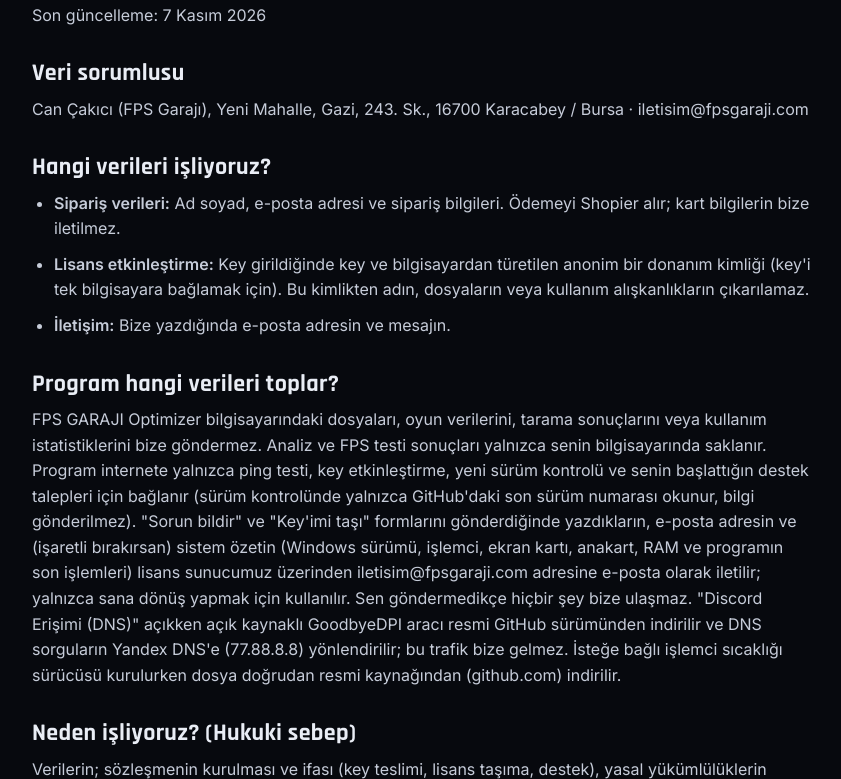
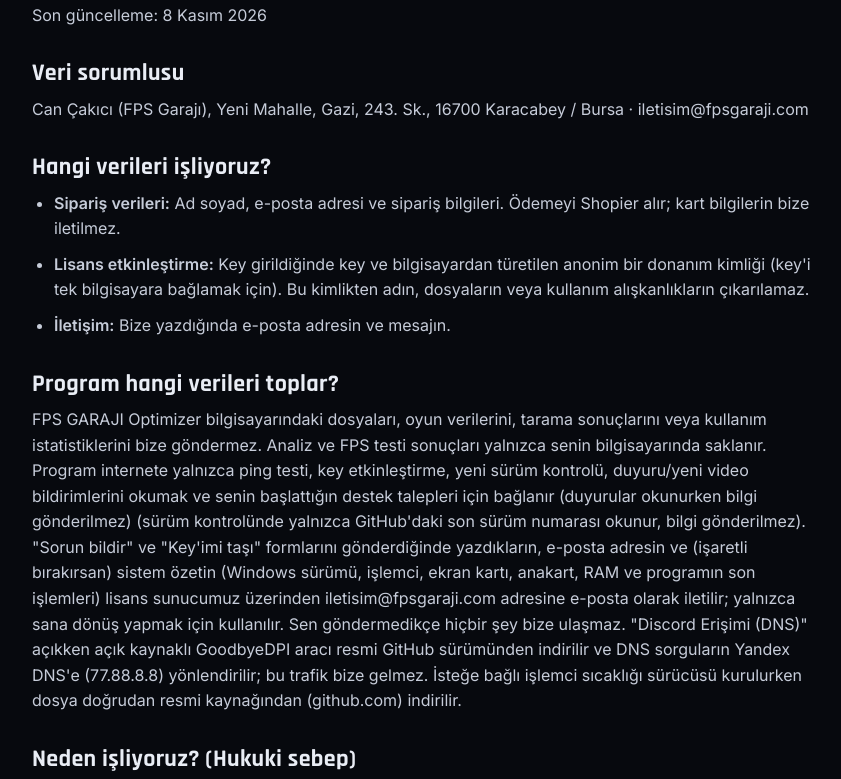
Before and after one commit to fpsgaraji/fpsgaraji.github.io, a plain HTML site: page gizlilik.html in a window 1280 px wide. Shown: the part 135-914 px from the top of the page, without its empty margins (218-1059 px from the left). Drawn offline with Linux system fonts and the light colour scheme.

Commit message:
Sürüm 2.3, gizlilik: duyuru/video bildirimleri
Co-Authored-By: Claude Opus 5.5 <noreply@anthropic.com>

```diff
--- a/gizlilik.html
+++ b/gizlilik.html
@@ -5,7 +5,7 @@
 <body><div class="doc">
 <a class="back" href="index.html">← Ana sayfa</a>
 <h1>Gizlilik Politikası ve KVKK Aydınlatma Metni</h1>
-<p>Son güncelleme: 7 Kasım 2026</p>
+<p>Son güncelleme: 8 Kasım 2026</p>
 
 <h2>Veri sorumlusu</h2>
 <p>Can Çakıcı (FPS Garajı), Yeni Mahalle, Gazi, 243. Sk., 16700 Karacabey / Bursa · iletisim@fpsgaraji.com</p>
@@ -18,7 +18,7 @@
 </ul>
 
 <h2>Program hangi verileri toplar?</h2>
-<p>FPS GARAJI Optimizer bilgisayarındaki dosyaları, oyun verilerini, tarama sonuçlarını veya kullanım istatistiklerini bize göndermez. Analiz ve FPS testi sonuçları yalnızca senin bilgisayarında saklanır. Program internete yalnızca ping testi, key etkinleştirme, yeni sürüm kontrolü ve senin başlattığın destek talepleri için bağlanır (sürüm kontrolünde yalnızca GitHub'daki son sürüm numarası okunur, bilgi gönderilmez). "Sorun bildir" ve "Key'imi taşı" formlarını gönderdiğinde yazdıkların, e-posta adresin ve (işaretli bırakırsan) sistem özetin (Windows sürümü, işlemci, ekran kartı, anakart, RAM ve programın son işlemleri) lisans sunucumuz üzerinden iletisim@fpsgaraji.com adresine e-posta olarak iletilir; yalnızca sana dönüş yapmak için kullanılır. Sen göndermedikçe hiçbir şey bize ulaşmaz. "Discord Erişimi (DNS)" açıkken açık kaynaklı GoodbyeDPI aracı resmi GitHub sürümünden indirilir ve DNS sorguların Yandex DNS'e (77.88.8.8) yönlendirilir; bu trafik bize gelmez. İsteğe bağlı işlemci sıcaklığı sürücüsü kurulurken dosya doğrudan resmi kaynağından (github.com) indirilir.</p>
+<p>FPS GARAJI Optimizer bilgisayarındaki dosyaları, oyun verilerini, tarama sonuçlarını veya kullanım istatistiklerini bize göndermez. Analiz ve FPS testi sonuçları yalnızca senin bilgisayarında saklanır. Program internete yalnızca ping testi, key etkinleştirme, yeni sürüm kontrolü, duyuru/yeni video bildirimlerini okumak ve senin başlattığın destek talepleri için bağlanır (duyurular okunurken bilgi gönderilmez) (sürüm kontrolünde yalnızca GitHub'daki son sürüm numarası okunur, bilgi gönderilmez). "Sorun bildir" ve "Key'imi taşı" formlarını gönderdiğinde yazdıkların, e-posta adresin ve (işaretli bırakırsan) sistem özetin (Windows sürümü, işlemci, ekran kartı, anakart, RAM ve programın son işlemleri) lisans sunucumuz üzerinden iletisim@fpsgaraji.com adresine e-posta olarak iletilir; yalnızca sana dönüş yapmak için kullanılır. Sen göndermedikçe hiçbir şey bize ulaşmaz. "Discord Erişimi (DNS)" açıkken açık kaynaklı GoodbyeDPI aracı resmi GitHub sürümünden indirilir ve DNS sorguların Yandex DNS'e (77.88.8.8) yönlendirilir; bu trafik bize gelmez. İsteğe bağlı işlemci sıcaklığı sürücüsü kurulurken dosya doğrudan resmi kaynağından (github.com) indirilir.</p>
 
 <h2>Neden işliyoruz? (Hukuki sebep)</h2>
 <p>Verilerin; sözleşmenin kurulması ve ifası (key teslimi, lisans taşıma, destek), yasal yükümlülüklerin yerine getirilmesi (fatura ve muhasebe kayıtları) ve meşru menfaat (kötüye kullanımın önlenmesi) amaçlarıyla, 6698 sayılı KVKK'nın 5. maddesi kapsamında işlenir.</p>
```
Also changed, not shown: index.html (+2 -2 lines).
